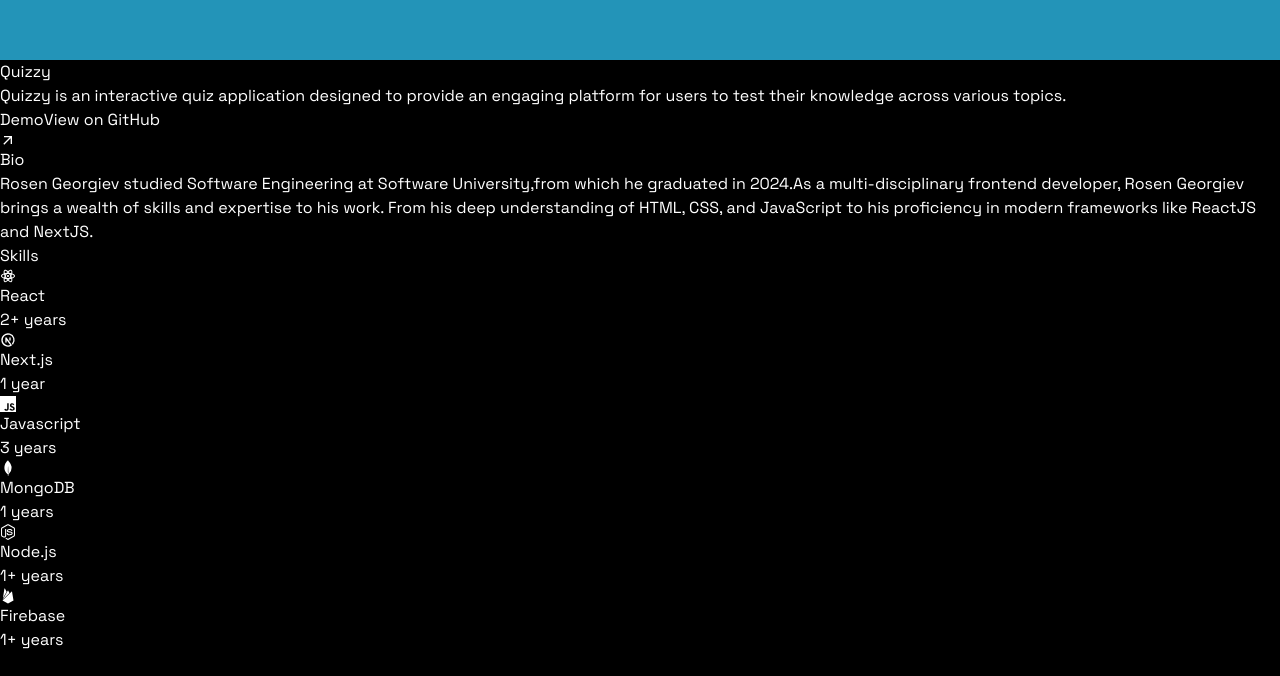
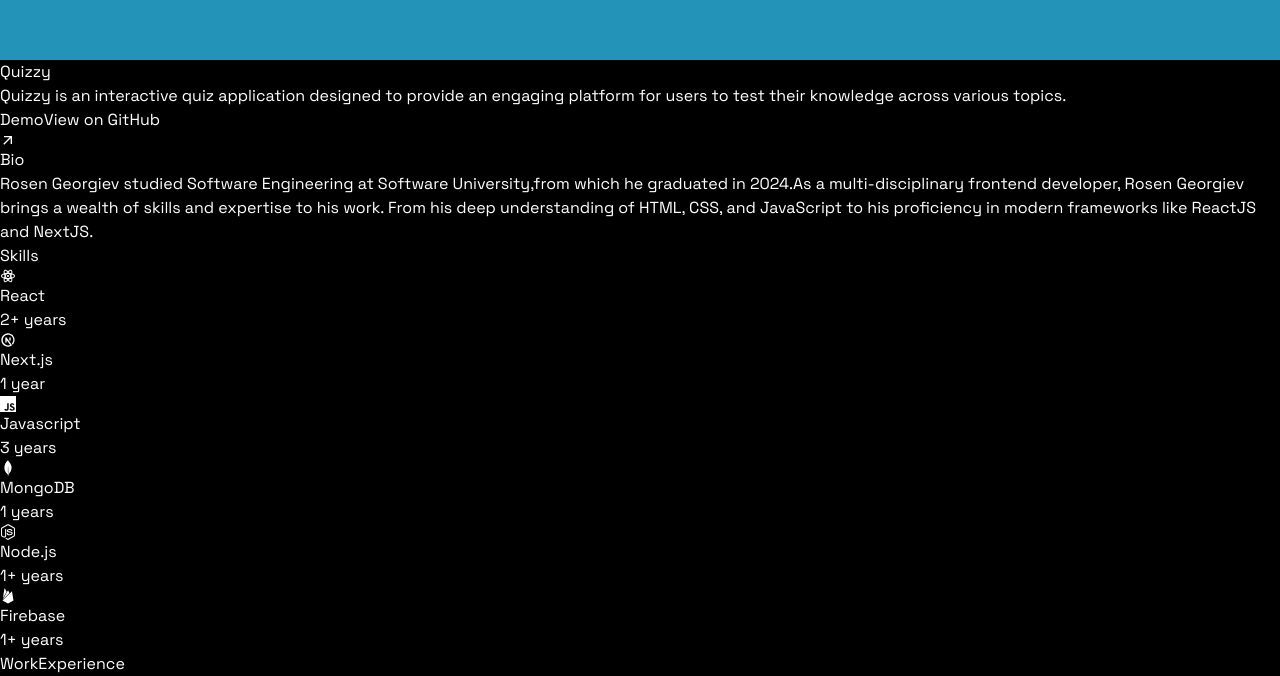
Before and after one commit to RosenGeorgievvv/RosenGeorgiev, a React (Vite) app: page / in a window 1280 px wide. Shown: the part 4905-5581 px from the top of the page. Before the commit the page ends 5557 px from the top, so only its background shows below. Built offline with nearby package versions, Linux system fonts and the light colour scheme.

Commit message:
experience component created

```diff
--- a/src/App.jsx
+++ b/src/App.jsx
@@ -4,6 +4,7 @@ import Navbar from "./components/Navbar";
 import Projects from './components/Projects';
 import Bio from './components/Bio';
 import Skills from "./components/Skills";
+import WorkExperience from "./components/WorkExperience";
 
 const App = () => {
   return (
@@ -15,6 +16,7 @@ const App = () => {
           <Projects />
           <Bio />
           <Skills />
+          <WorkExperience />
       </div>
     </div>
   );
--- /dev/null
+++ b/src/components/WorkExperience.jsx
@@ -0,0 +1,9 @@
+import { EXPERIENCES } from "../constants"
+
+const WorkExperience = () => {
+  return (
+    <div>WorkExperience</div>
+  )
+}
+
+export default WorkExperience
```
